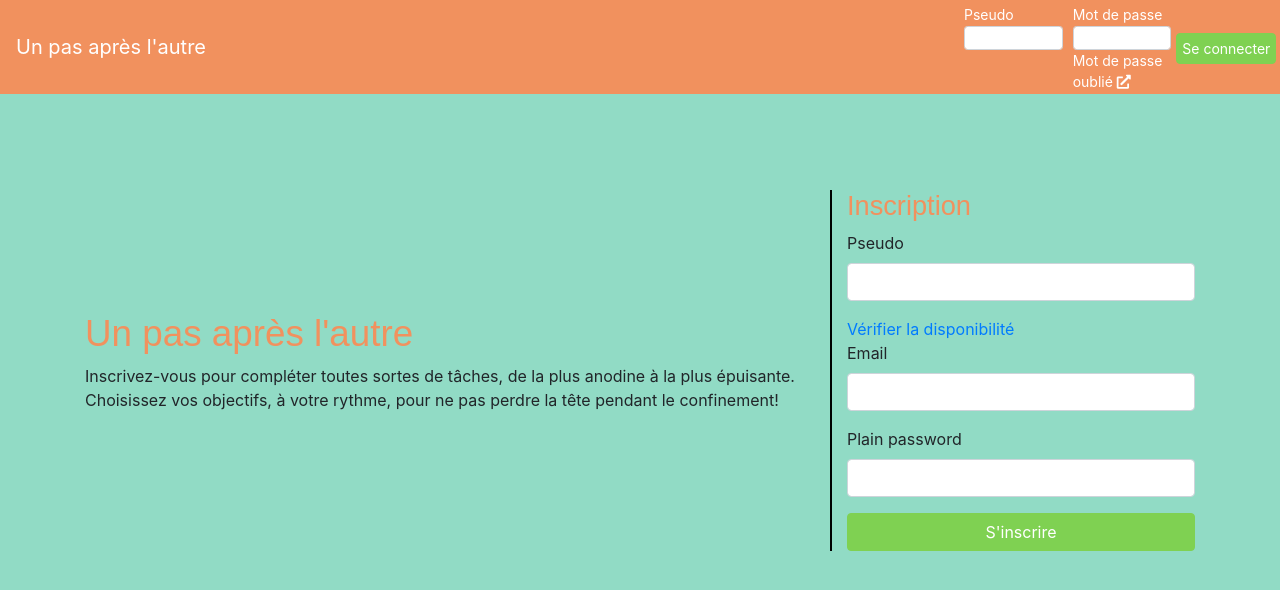
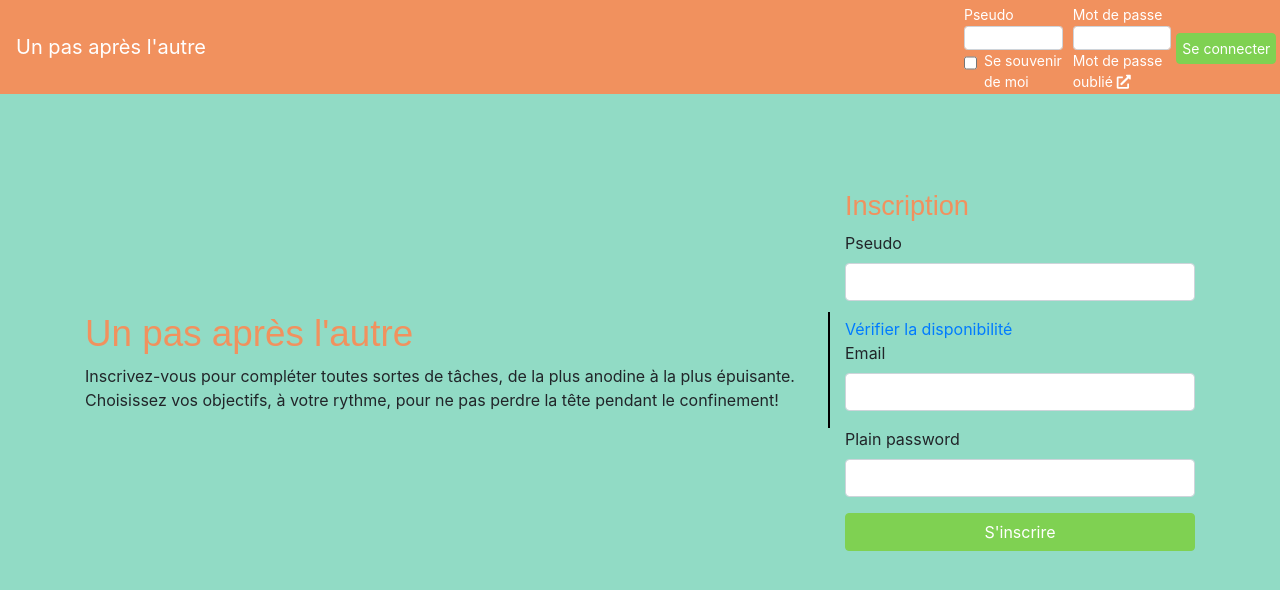
Before and after one commit to Supaishichikin/Projet_Symphony, a Symfony app: template templates/index/index.html.twig in a window 1280 px wide. Shown: the top 590 px of the page. Run offline with Twig, Linux system fonts and the light colour scheme; the template is opened without the code that fills it, so the values that code supplies are empty; form fields are guessed from the names that the template uses; some libraries are stand-ins or nearby versions.

Commit message:
Possibilité de rester connecté via un cookie

```diff
--- a/public/style/index.css
+++ b/public/style/index.css
@@ -17,6 +17,16 @@
     height: calc(1em + .5rem + 2px);
 }
 
+.form-check-input {
+    height: auto;
+    margin-top: 0;
+}
+
+.form-check-label {
+    font-size: 0.875rem;
+    position: absolute;
+}
+
 #connexion-form a {
     padding: 0;
     font-size: 0.875rem;
@@ -32,6 +42,6 @@
     margin-top: 3px;
 }
 
-.register-section {
-    border-left: 2px solid black;
+#pitch {
+    border-right: 2px solid black;
 }
--- a/src/Controller/AchievementController.php
+++ b/src/Controller/AchievementController.php
@@ -31,12 +31,10 @@ class AchievementController extends AbstractController
         $form = $this->createForm(SearchAchievementsType::class);
         $form->handleRequest($request);
 
-        dump($request->query);
+        $donnees = $repository->search((array) $form->getData());
 
-        $donnees = $repository->search((array) $form->getData());
-        dump($donnees);
         $limit = count($donnees);
-        dump($limit);
+
         $achievements = $paginator->paginate(
             $donnees,
             $request->query->getInt(
--- a/templates/base.html.twig
+++ b/templates/base.html.twig
@@ -38,6 +38,10 @@
                             <label for="connexion_pseudo" class="col-form-label-sm">Pseudo</label>
                             <input id="connexion_pseudo" type="text" name="_username" class="form-control form-control-sm"
                                    value="{{ (last_username is defined) ? last_username : '' }}">
+                            <div class="form-check">
+                                <input class="form-check-input" type="checkbox" id="remember_me" name="_remember_me">
+                                <label class="form-check-label" for="remember_me">Se souvenir de moi</label>
+                            </div>
                         </div>
                         <div class="col-4">
                             <label for="connexion_password" class="col-form-label-sm">Mot de passe</label>
--- a/templates/index/forgottenPassword.html.twig
+++ b/templates/index/forgottenPassword.html.twig
@@ -18,6 +18,7 @@
             <label for="emailForReset">Adresse email</label>
             <input id="emailForReset" name="emailForReset" type="email" class="form-control">
         </div>
+        <a href="{{ path('app_index_index') }}" class="btn btn-secondary">Retour</a>
         <button class="btn btn-info float-md-right">Recevoir mon mot de passe temporaire</button>
     </form>
 {% endblock %}
--- a/templates/index/index.html.twig
+++ b/templates/index/index.html.twig
@@ -9,7 +9,7 @@
 
 {% block body %}
     <div class="row mt-5 align-items-center">
-        <div class="col-8 mt-5">
+        <div id="pitch" class="col-8 mt-5">
             <h1>Un pas après l'autre</h1>
             <p>
                 Inscrivez-vous pour compléter toutes sortes de tâches, de la plus anodine à la plus épuisante.
@@ -21,7 +21,7 @@
                 {% endfor %}
             </div>
         </div>
-        <div class="col-4 mt-5 register-section">
+        <div class="col-4 mt-5">
             <h2>Inscription</h2>
             {{ form_start(form) }}
             {{ form_row(form.pseudo) }}
```
Also changed, not shown: 1 other file.
